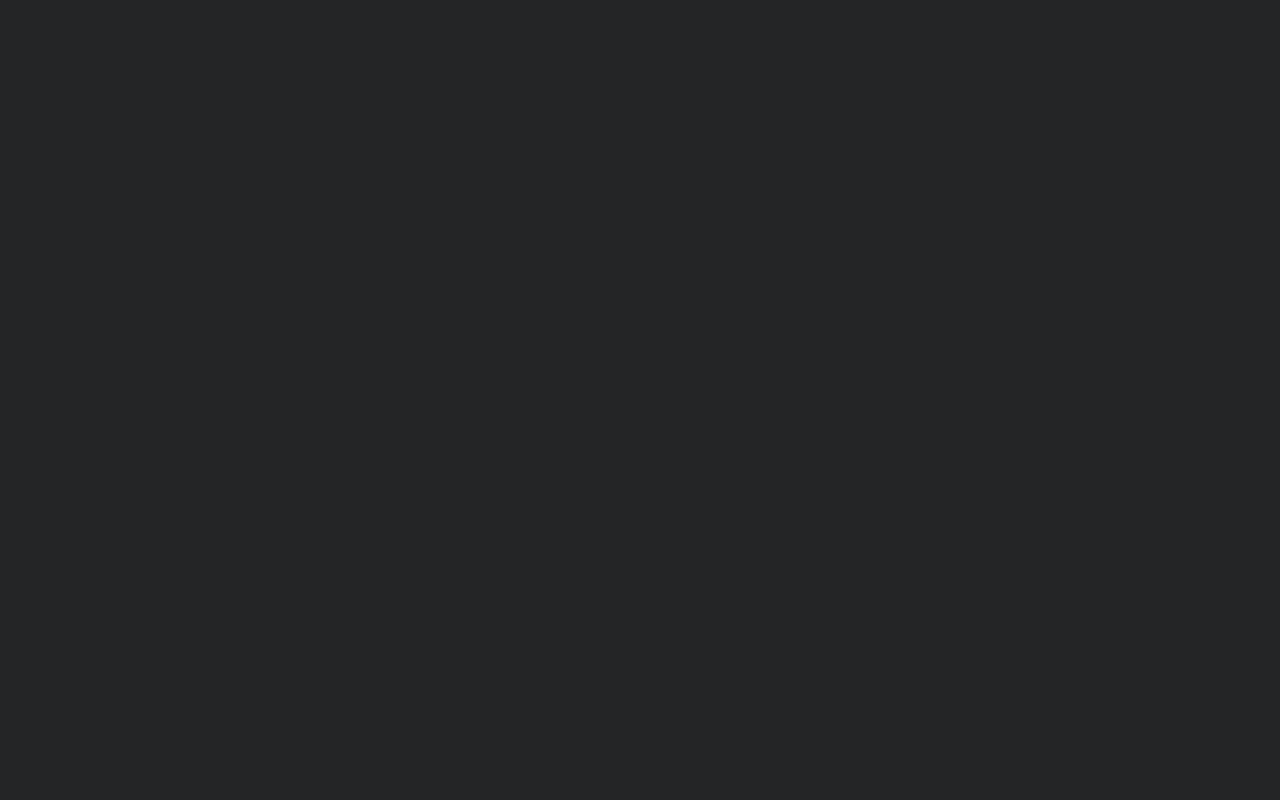
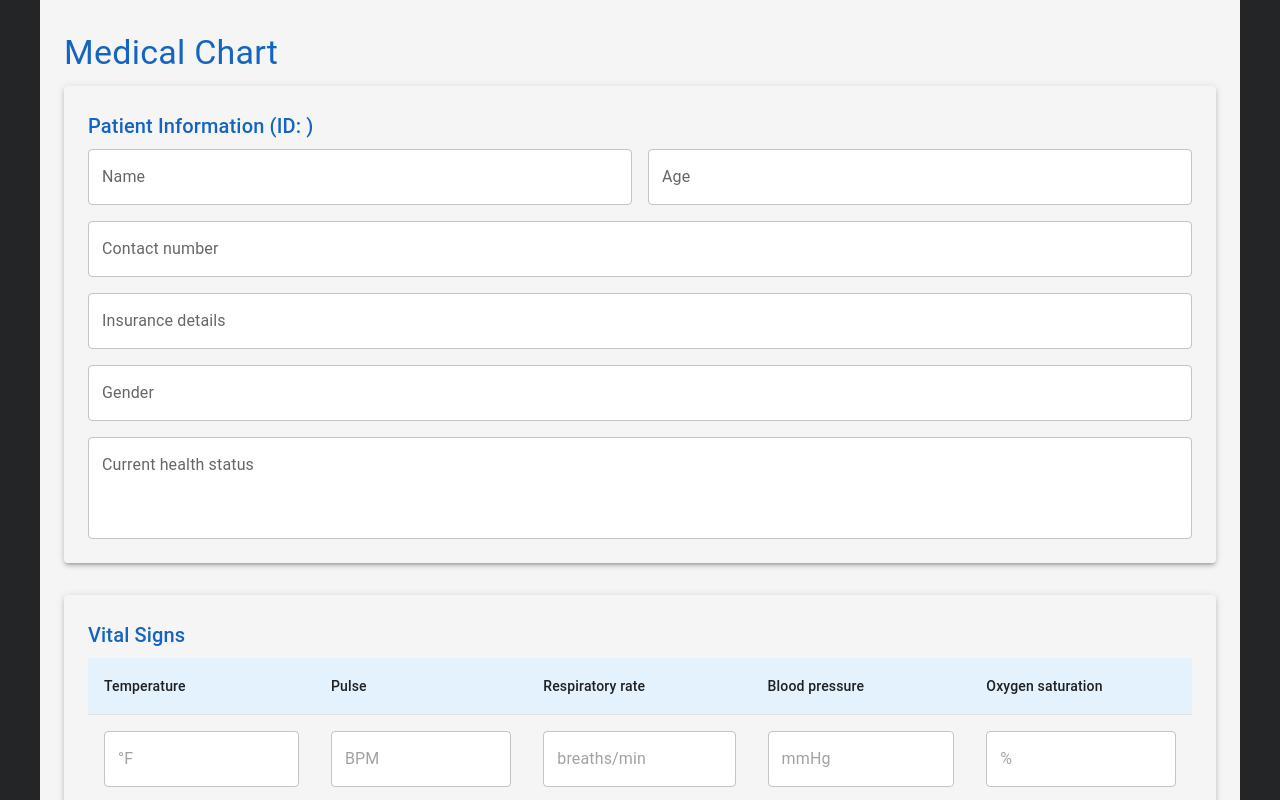
Before and after one commit to cfgcolumbus24/Team-15, a React (Create React App) app in the folder frontend/: page /patient/1 in a window 1280 px wide. Before the commit this address had no page. Shown: the top 800 px of the page. Built offline with nearby package versions, Linux system fonts and the light colour scheme.

Commit message:
fixed the link to the patient info from the toggle bar

```diff
--- a/frontend/src/App.js
+++ b/frontend/src/App.js
@@ -4,6 +4,7 @@ import LoginFinal from './pages/login.tsx';
 import Home from './pages/home.tsx';
 import Demographics from './pages/demographics.tsx';
 import Patients from './pages/users.tsx';
+import Patient from './pages/patient.tsx'
 
 function App() {
   return (
@@ -12,6 +13,7 @@ function App() {
         <Route path="/" element={<LoginFinal />} />
         <Route path="/home" element={<Home />} />
         <Route path="/Patients" element={<Patients />} />
+        <Route path="/patient/:patientId" element={<Patient />} />
         <Route path="/demographics" element={<Demographics />} />
       </Routes>
     </Router>
--- a/frontend/src/pages/patient.tsx
+++ b/frontend/src/pages/patient.tsx
@@ -22,3 +22,5 @@ function Patient() {
     </Container>
   );
 }
+
+export default Patient;
```
Also changed, not shown: frontend/src/pages/patient-info.tsx (line endings or trailing spaces).
